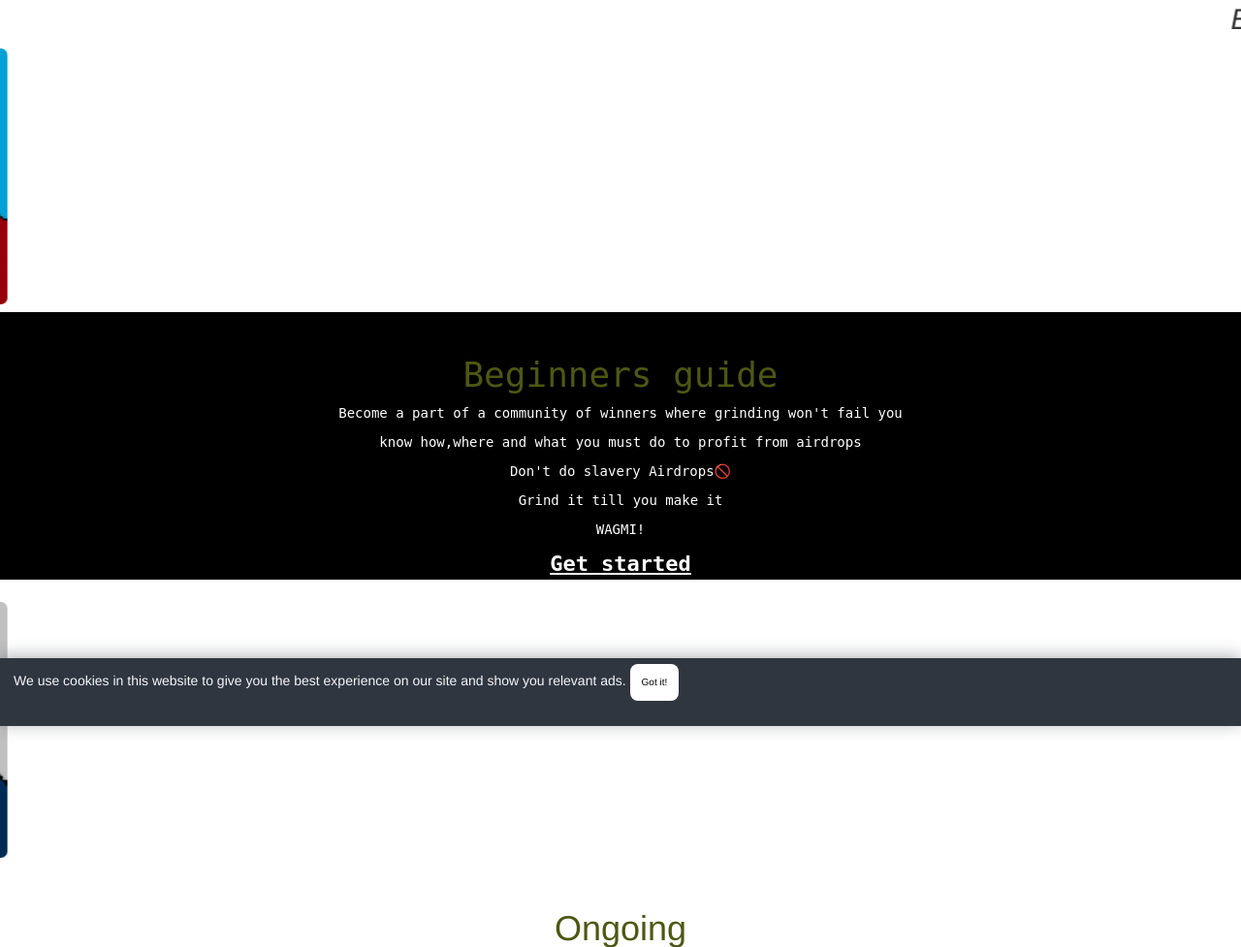
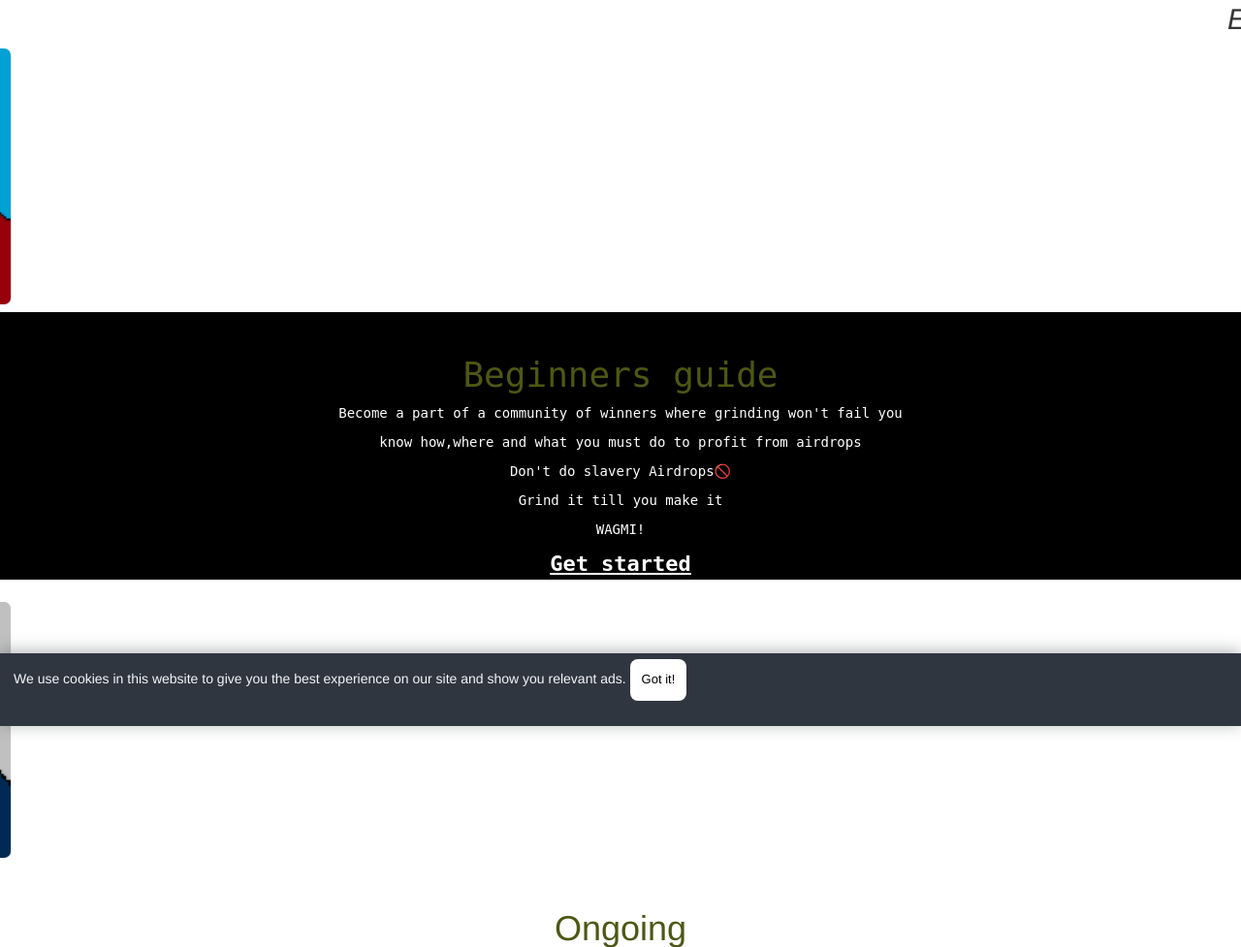
Before and after one commit to Nozel-silva/grindoors, a PHP site: page / in a window 1280 px wide. Shown: the part 51-1028 px from the top of the page at 97% size. Run offline with PHP 8.4, Linux system fonts and the light colour scheme; some libraries are stand-ins or nearby versions.

Commit message:
Update index.css

```diff
--- a/index.css
+++ b/index.css
@@ -49,7 +49,7 @@
   border: 0;
   color: black;
   padding: 12px;
-  font-size:10px;
+  font-size:13px;
   margin-bottom: 16px;
   border-radius: 8px;
   cursor: pointer;
```
